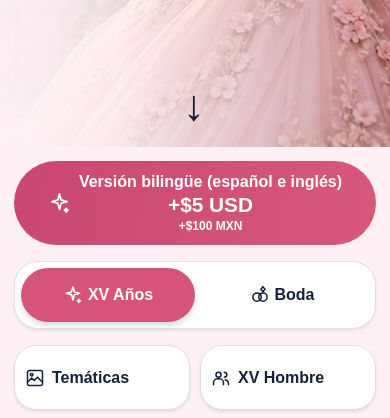
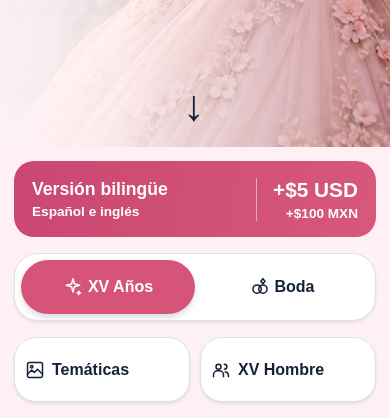
Before and after one commit to Agencia-DK/catalogo-dk, a plain HTML site: page index.html in a window 390 px wide. Shown: the part 403-821 px from the top of the page. Drawn offline with Linux system fonts and the light colour scheme.

Commit message:
Refine bilingual offer banner layout

```diff
--- a/index.html
+++ b/index.html
@@ -39,8 +39,8 @@
     <main id="catalogo" class="catalog">
       <div class="catalog__inner">
         <div class="info-banner">
-          <svg><use href="#icon-sparkle" /></svg>
-          <span class="info-banner__details">Versión bilingüe (español e inglés)<strong>+$5 USD</strong><small>+$100 MXN</small></span>
+          <span class="info-banner__copy"><strong>Versión bilingüe</strong><small>Español e inglés</small></span>
+          <span class="info-banner__price"><strong>+$5 USD</strong><small>+$100 MXN</small></span>
         </div>
 
         <nav class="occasion-switch" aria-label="Tipo de celebración">
--- a/styles.css
+++ b/styles.css
@@ -20,11 +20,12 @@ svg{width:1.5rem;height:1.5rem;fill:none;stroke:currentColor;stroke-width:1.8;st
 .hero__down:hover{transform:translateY(5px)}
 .catalog{background:#fff0f5;padding:24px 0 68px}
 .catalog__inner{max-width:1200px;margin:auto;padding:0 20px}
-.info-banner{min-height:80px;border-radius:999px;background:linear-gradient(100deg,#c94771,#d8587c);color:white;display:flex;align-items:center;justify-content:center;gap:16px;padding:16px 26px;font-size:clamp(1.1rem,2.2vw,1.55rem);font-weight:800;text-align:center}
-.info-banner svg{width:32px;height:32px;flex:none}
-.info-banner__details{display:flex;flex-direction:column;align-items:center;gap:2px}
-.info-banner__details strong{font-size:1.3em}
-.info-banner__details small{font-size:.75em}
+.info-banner{min-height:80px;border-radius:24px;background:linear-gradient(100deg,#c94771,#d8587c);color:white;display:flex;align-items:center;justify-content:space-between;gap:20px;padding:18px 32px}
+.info-banner__copy,.info-banner__price{display:flex;flex-direction:column;gap:4px}
+.info-banner__copy strong{font-size:clamp(1.1rem,2vw,1.4rem)}
+.info-banner__copy small,.info-banner__price small{font-size:.85rem;font-weight:600}
+.info-banner__price{align-items:flex-end;border-left:1px solid #ffffff80;padding-left:24px;white-space:nowrap}
+.info-banner__price strong{font-size:clamp(1.3rem,2.2vw,1.7rem)}
 .occasion-switch{display:grid;grid-template-columns:1fr 1fr;background:#fff;padding:10px;border:1px solid #dbe1ec;border-radius:35px;margin-top:30px;box-shadow:0 2px 3px #17223c13}
 .occasion-switch__button{border:0;background:transparent;border-radius:999px;min-height:69px;font-size:1.35rem;font-weight:750;color:#142238;display:flex;align-items:center;justify-content:center;gap:13px}
 .occasion-switch__button.is-active{background:#d65479;color:#fff;box-shadow:0 4px 5px #17223c24}
@@ -98,8 +99,8 @@ footer p{margin:8px 0 0;color:#dce1ed}
 .hero__down{bottom:20px;left:calc(50% - 12px);font-size:2.7rem}
 .catalog__inner{padding:0 14px}
 .catalog{padding-top:14px}
-.info-banner{min-height:65px;font-size:1rem;gap:8px;padding:12px}
-.info-banner svg{width:23px;height:23px}
+.info-banner{min-height:76px;border-radius:20px;gap:12px;padding:14px 18px}
+.info-banner__price{padding-left:16px}
 .occasion-switch{margin-top:16px;padding:6px;border-radius:24px}
 .occasion-switch__button{min-height:54px;font-size:1rem;gap:5px}
 .occasion-switch__button svg{width:20px;height:20px}
@@ -130,5 +131,7 @@ footer p{margin:8px 0 0;color:#dce1ed}
 .product-card__kind{font-size:.74rem}
 .button{font-size:.75rem}
 .hero__features{gap:10px}
-.info-banner{font-size:.86rem}
+.info-banner__copy strong{font-size:1rem}
+.info-banner__price strong{font-size:1.15rem}
+.info-banner__price{padding-left:12px}
 }
```
